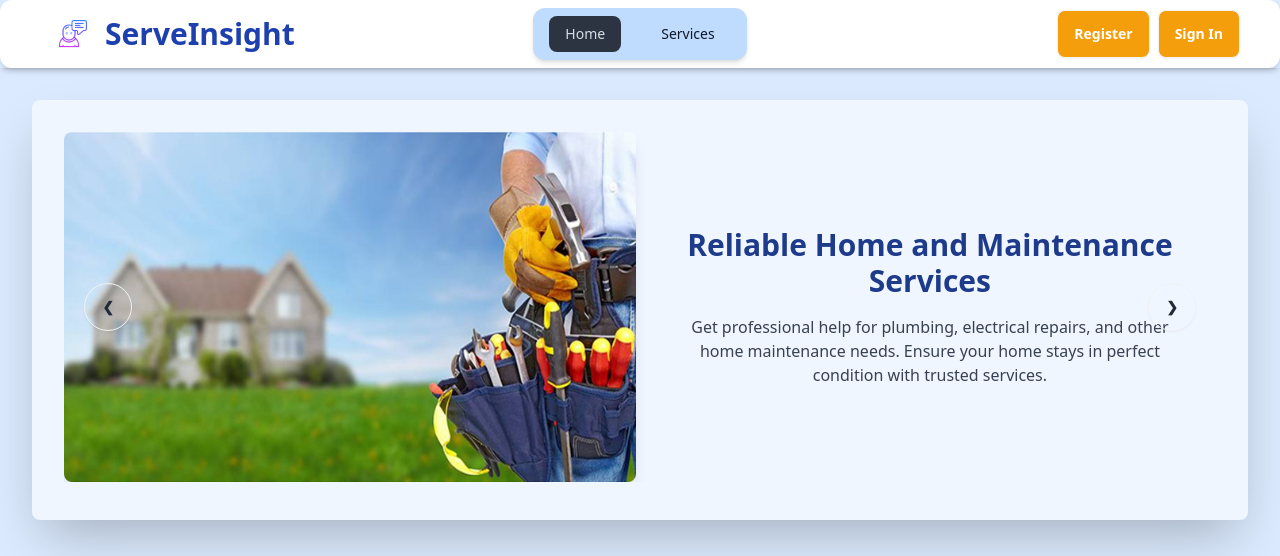
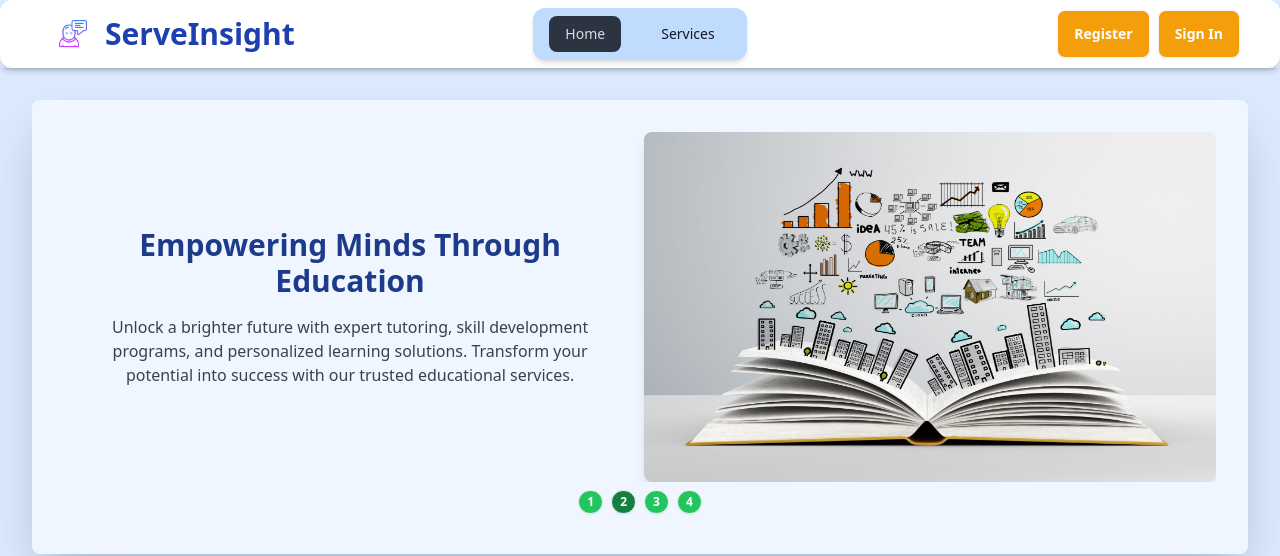
Before and after one commit to noushinsaad/service-review-client-site, a React (Vite) app: page / in a window 1280 px wide. Shown: the top 556 px of the page. Built offline with nearby package versions, Linux system fonts and the light colour scheme; no server answers.

Commit message:
make some changes in the banner

```diff
--- a/src/pages/home/Banner.jsx
+++ b/src/pages/home/Banner.jsx
@@ -1,126 +1,95 @@
-import banner01 from '../../assets/banner/HomeAndMaintainence.jpg'
-import banner02 from '../../assets/banner/EducationalServicesa.jpeg'
-import banner03 from '../../assets/banner/IT_Service.jpg'
-import banner04 from '../../assets/banner/TransportationServices.jpg'
+import banner01 from '../../assets/banner/HomeAndMaintainence.jpg';
+import banner02 from '../../assets/banner/EducationalServicesa.jpeg';
+import banner03 from '../../assets/banner/IT_Service.jpg';
+import banner04 from '../../assets/banner/TransportationServices.jpg';
+import { useEffect, useState } from 'react';
 
 const Banner = () => {
+    const banners = [
+        {
+            id: 1,
+            image: banner01,
+            title: "Reliable Home and Maintenance Services",
+            description: "Get professional help for plumbing, electrical repairs, and other home maintenance needs. Ensure your home stays in perfect condition with trusted services."
+        },
+        {
+            id: 2,
+            image: banner02,
+            title: "Empowering Minds Through Education",
+            description: "Unlock a brighter future with expert tutoring, skill development programs, and personalized learning solutions. Transform your potential into success with our trusted educational services."
+        },
+        {
+            id: 3,
+            image: banner03,
+            title: "Innovative IT Solutions for Your Success",
+            description: "Stay ahead in the digital world with reliable IT services, including software development, cybersecurity, and technical support. Let us help you transform your ideas into powerful solutions."
+        },
+        {
+            id: 4,
+            image: banner04,
+            title: "Effortless and Reliable Transportation",
+            description: "Experience hassle-free travel with professional transportation services. Whether it’s logistics, commuting, or leisure trips, we’ve got you covered for a smooth journey."
+        }
+    ];
+
+    const [currentSlide, setCurrentSlide] = useState(0);
+
+    useEffect(() => {
+        const interval = setInterval(() => {
+            setCurrentSlide((prev) => (prev + 1) % 4);
+        }, 5000); // Change every 5 seconds
+        return () => clearInterval(interval); // Cleanup interval on component unmount
+    }, [4]);
+
+
+
     return (
         <div className="md:m-8 shadow-2xl p-8 rounded-lg bg-blue-50">
             <div className="carousel w-full">
-                {/* Slide 1 */}
-                <div id="item1" className="flex flex-col-reverse md:flex-row gap-2 carousel-item w-full relative">
+                {banners.map((banner, index) => (
+                    <div
+                        key={banner.id}
+                        id={`item${index + 1}`}
+                        className={`flex flex-col-reverse md:flex-row ${index % 2 !== 0 ? "md:flex-row-reverse" : ""
+                            } gap-2 carousel-item w-full relative ${currentSlide === index ? "block" : "hidden"
+                            }`}
+                    >
                         <div className="w-full md:w-1/2">
                             <img
-                            src={banner01}
-                            alt="Banner 1"
+                                src={banner.image}
+                                alt={`Banner ${index + 1}`}
                                 className="w-full h-[350px] rounded-lg shadow-lg"
                             />
                         </div>
                         <div className="w-full md:w-1/2 flex flex-col items-center justify-center p-6">
                             <h2 className="text-3xl font-bold text-blue-900 text-center">
-                            Reliable Home and Maintenance Services
+                                {banner.title}
                             </h2>
                             <p className="text-gray-700 mt-4 text-center">
-                            Get professional help for plumbing, electrical repairs, and other home maintenance needs.
-                            Ensure your home stays in perfect condition with trusted services.
+                                {banner.description}
                             </p>
                         </div>
-                    <div className="absolute left-5 right-5 top-1/2 flex -translate-y-1/2 transform justify-between">
-                        <a href="#item4" className="btn btn-circle bg-transparent">❮</a>
-                        <a href="#item2" className="btn btn-circle bg-transparent">❯</a>
+                    </div>
+                ))}
+            </div>
+
+
+            {/* Navigation */}
+            <div className="flex justify-center gap-2 py-2">
+                {banners.map((_, index) => (
+                    <button
+                        key={index}
+                        onClick={() => setCurrentSlide(index)} // Updates the current slide
+                        className={`btn btn-xs rounded-full ${currentSlide === index
+                            ? "bg-green-700 text-white"
+                            : "bg-green-500 text-white hover:bg-green-700"
+                            }`}
+                    >
+                        {index + 1}
+                    </button>
+                ))}
             </div>
         </div>
-
-                {/* Slide 2 */}
-                <div id="item2" className="flex flex-col-reverse md:flex-row gap-2 carousel-item w-full relative">
-                    <div className="md:w-1/2 flex flex-col items-center justify-center p-6">
-                        <h2 className="text-3xl font-bold text-blue-900 text-center">
-                            Empowering Minds Through Education
-                        </h2>
-                        <p className="text-gray-700 mt-4 text-center">
-                            Unlock a brighter future with expert tutoring, skill development programs,
-                            and personalized learning solutions. Transform your potential into success with our trusted educational services.
-                        </p>
-                    </div>
-                    <div className="md:w-1/2">
-                        <img
-                            src={banner02}
-                            alt="Banner 2"
-                            className="w-full h-[350px] rounded-lg shadow-lg"
-                        />
-                    </div>
-                    <div className="absolute left-5 right-5 top-1/2 flex -translate-y-1/2 transform justify-between">
-                        <a href="#item1" className="btn btn-circle bg-transparent">❮</a>
-                        <a href="#item3" className="btn btn-circle bg-transparent">❯</a>
-                    </div>
-                </div>
-
-                {/* Slide 3 */}
-                <div id="item3" className="flex flex-col-reverse md:flex-row gap-2 carousel-item w-full relative">
-                    <div className="md:w-1/2">
-                        <img
-                            src={banner03}
-                            alt="Banner 3"
-                            className="w-full h-[350px] rounded-lg shadow-lg"
-                        />
-                    </div>
-                    <div className="md:w-1/2 flex flex-col items-center justify-center p-6">
-                        <h2 className="text-3xl font-bold text-blue-900 text-center">
-                            Innovative IT Solutions for Your Success
-                        </h2>
-                        <p className="text-gray-700 mt-4 text-center">
-                            Stay ahead in the digital world with reliable IT services, including software development,
-                            cybersecurity, and technical support. Let us help you transform your ideas into powerful solutions.
-                        </p>
-                    </div>
-                    <div className="absolute left-5 right-5 top-1/2 flex -translate-y-1/2 transform justify-between">
-                        <a href="#item2" className="btn btn-circle bg-transparent">❮</a>
-                        <a href="#item4" className="btn btn-circle bg-transparent">❯</a>
-                    </div>
-                </div>
-
-                {/* Slide 4 */}
-                <div id="item4" className="flex flex-col-reverse md:flex-row gap-2 carousel-item w-full relative">
-                    <div className="md:w-1/2 flex flex-col items-center justify-center p-6">
-                        <h2 className="text-3xl font-bold text-blue-900 text-center">
-                            Effortless and Reliable Transportation
-                        </h2>
-                        <p className="text-gray-700 mt-4 text-center">
-                            Experience hassle-free travel with professional transportation services. Whether
-                            it’s logistics, commuting, or leisure trips, we’ve got you covered for a smooth journey.
-                        </p>
-                    </div>
-                    <div className="md:w-1/2">
-                        <img
-                            src={banner04}
-                            alt="Banner 4"
-                            className="w-full h-[350px] rounded-lg shadow-lg"
-                        />
-                    </div>
-                    <div className="absolute left-5 right-5 top-1/2 flex -translate-y-1/2 transform justify-between">
-                        <a href="#item3" className="btn btn-circle bg-transparent">❮</a>
-                        <a href="#item1" className="btn btn-circle bg-transparent">❯</a>
-                    </div>
-                </div>
-            </div>
-
-            {/* Navigation */}
-            {/* <div className="flex justify-center gap-2 py-2">
-                <a href="#item1" className="btn btn-xs rounded-full bg-green-500 text-white hover:bg-green-700">
-                    1
-                </a>
-                <a href="#item2" className="btn btn-xs rounded-full bg-green-500 text-white hover:bg-green-700">
-                    2
-                </a>
-                <a href="#item3" className="btn btn-xs rounded-full bg-green-500 text-white hover:bg-green-700">
-                    3
-                </a>
-                <a href="#item4" className="btn btn-xs rounded-full bg-green-500 text-white hover:bg-green-700">
-                    4
-                </a>
-            </div> */}
-        </div>
-
     );
 };
 
--- a/src/pages/review/Card.jsx
+++ b/src/pages/review/Card.jsx
@@ -7,7 +7,7 @@ const Card = ({ review, service }) => {
             <div
                 className="bg-blue-50 shadow-lg rounded-lg p-6 border"
             >
-                <h3 className="text-xl font-bold text-gray-800">
+                <h3 className="text-2xl font-bold text-gray-800">
                     <strong>Service Title: </strong>  {service[review.serviceId] || "Service Title Not Available"}
                 </h3>
                 <p className="text-gray-600 text-sm mb-4">
@@ -15,7 +15,7 @@ const Card = ({ review, service }) => {
                 </p>
 
                 <p className="text-gray-700 mb-4">{review.text}</p>
-                <p className="text-gray-700 mb-4"><strong>Added By:</strong> {review.userEmail}</p>
+                <p className="text-gray-700 mb-4"><strong>Added Review By:</strong> {review.userEmail}</p>
 
                 <div className="flex items-center space-x-2">
                     <span className="font-semibold text-gray-700">Rating:</span>
--- a/src/pages/review/ReviewCard.jsx
+++ b/src/pages/review/ReviewCard.jsx
@@ -8,7 +8,7 @@ const ReviewCard = ({ review, services, onUpdate, onDelete }) => {
     return (
         <div
             key={review._id}
-            className="bg-white shadow-lg rounded-lg p-6 border"
+            className="bg-blue-50 shadow-lg rounded-lg p-6 border"
         >
             <h3 className="text-xl font-bold text-gray-800">
                 <strong>Service Title: </strong>  {services[review.serviceId] || "Service Title Not Available"}
```
Also changed, not shown: src/pages/services/ServiceCard.jsx (+27 -21 lines). Lines whose indentation alone changed are shown as unchanged.
